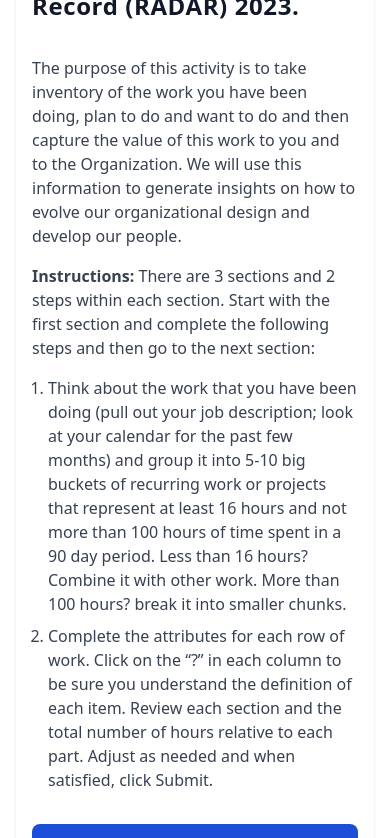
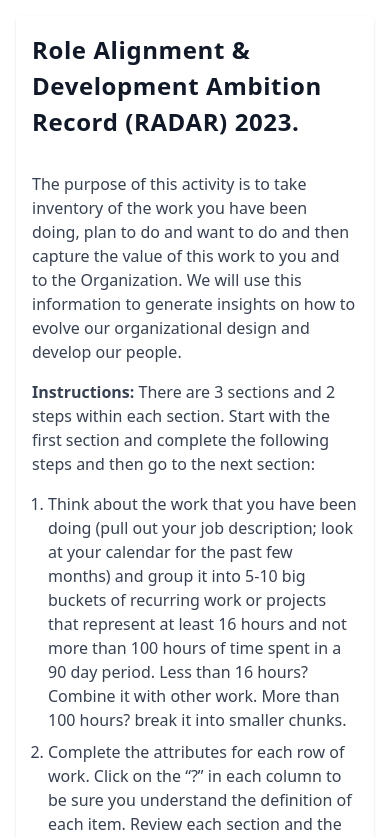
Before and after one commit to AzzVipe/data-collection, a Nuxt app: page /instruction in a window 390 px wide. Shown: the top 838 px of the page. Built offline with nearby package versions, Linux system fonts and the light colour scheme.

Commit message:
instruction page responsive fix

```diff
--- a/pages/instruction.vue
+++ b/pages/instruction.vue
@@ -1,6 +1,6 @@
 <template>
 	<div
-		class="h-screen p-4 flex justify-center items-center bg-white dark:bg-gray-900">
+		class="min-h-screen p-4 flex justify-center items-center bg-white dark:bg-gray-900">
 		<section class="rounded shadow dark:bg-slate-800">
 			<div class="md:p-8 p-4 mx-auto max-w-screen-xl">
 				<div
```
